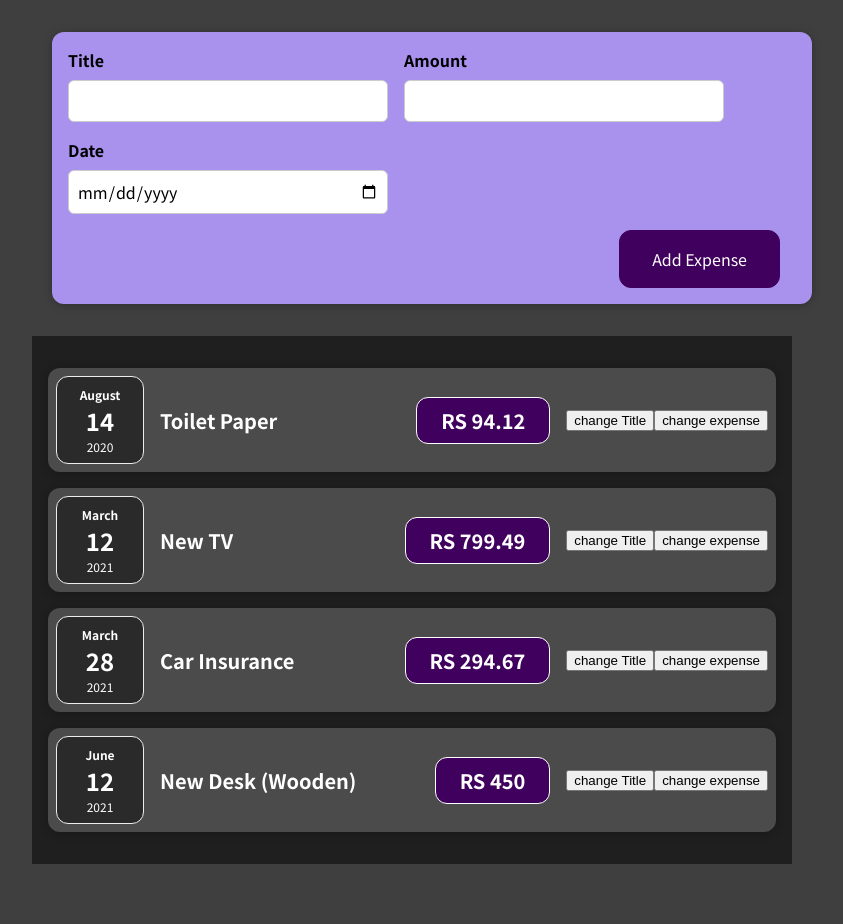
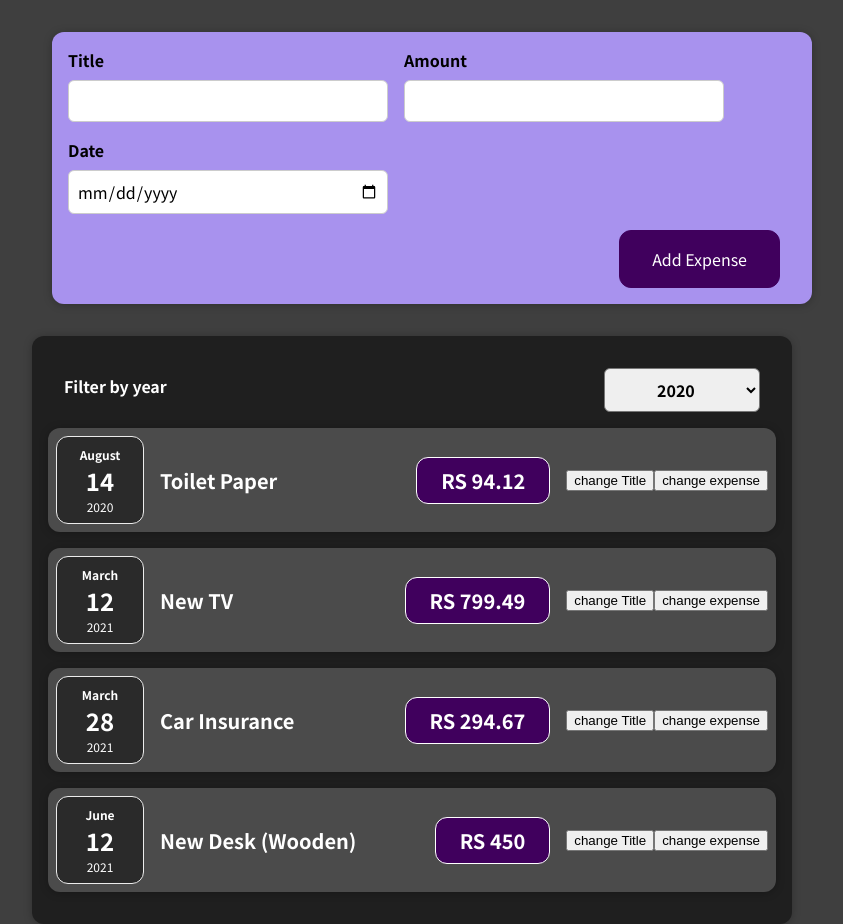
Before and after one commit to venkatesh780/sharp-react-project, a React (Create React App) app: page / in a window 1280 px wide. Shown: the whole page, without its empty margins (208-1051 px from the left). Before the commit the page ends 864 px from the top, so only its background shows below. Built offline with nearby package versions, Linux system fonts and the light colour scheme.

Commit message:
added filter currently won't work

```diff
--- /dev/null
+++ b/src/components/expenses/ExpenseFilter.css
@@ -0,0 +1,24 @@
+.expenses-filter {
+  color: white;
+  padding: 0 1rem;
+}
+
+.expenses-filter__control {
+  display: flex;
+  width: 100%;
+  align-items: center;
+  justify-content: space-between;
+  margin: 1rem 0;
+}
+
+.expenses-filter label {
+  font-weight: bold;
+  margin-bottom: 0.5rem;
+}
+
+.expenses-filter select {
+  font: inherit;
+  padding: 0.5rem 3rem;
+  font-weight: bold;
+  border-radius: 6px;
+}
--- /dev/null
+++ b/src/components/expenses/ExpenseFilter.js
@@ -0,0 +1,22 @@
+import "./ExpenseFilter.css";
+
+const ExpenseFilter = (props) => {
+  const dropdownChangeHandler = (e) => {
+    props.onChangeFilter(e.target.value);
+  };
+  return (
+    <div className="expenses-filter">
+      <div className="expenses-filter__control">
+        <label>Filter by year</label>
+        <select value={props.selected} onChange={dropdownChangeHandler}>
+          <option value="2022">2022</option>
+          <option value="2021">2021</option>
+          <option value="2020">2020</option>
+          <option value="2019">2019</option>
+        </select>
+      </div>
+    </div>
+  );
+};
+
+export default ExpenseFilter;
--- a/src/components/expenses/Expenses.js
+++ b/src/components/expenses/Expenses.js
@@ -1,10 +1,22 @@
+import { useState } from "react";
+import ExpensesFilter from "./ExpenseFilter";
 import ExpenseItem from "./ExpenseItem";
 import "./Expenses.css";
+import Card from "../UI/Card";
 
 const Expenses = (props) => {
   const expenses = props.expenses;
+  const [filteredYear, setFilteredYear] = useState("2020");
+  const filterChageHandler = (selectedYear) => {
+    setFilteredYear(selectedYear);
+  };
+
   return (
-    <div className="expenses">
+    <Card className="expenses">
+      <ExpensesFilter
+        selected={filteredYear}
+        onChangeFilter={filterChageHandler}
+      />
       {expenses.map((expense) => (
         <ExpenseItem
           title={expense.title}
@@ -14,7 +26,7 @@
           key={expense.id}
         />
       ))}
-    </div>
+    </Card>
   );
 };
 
```
